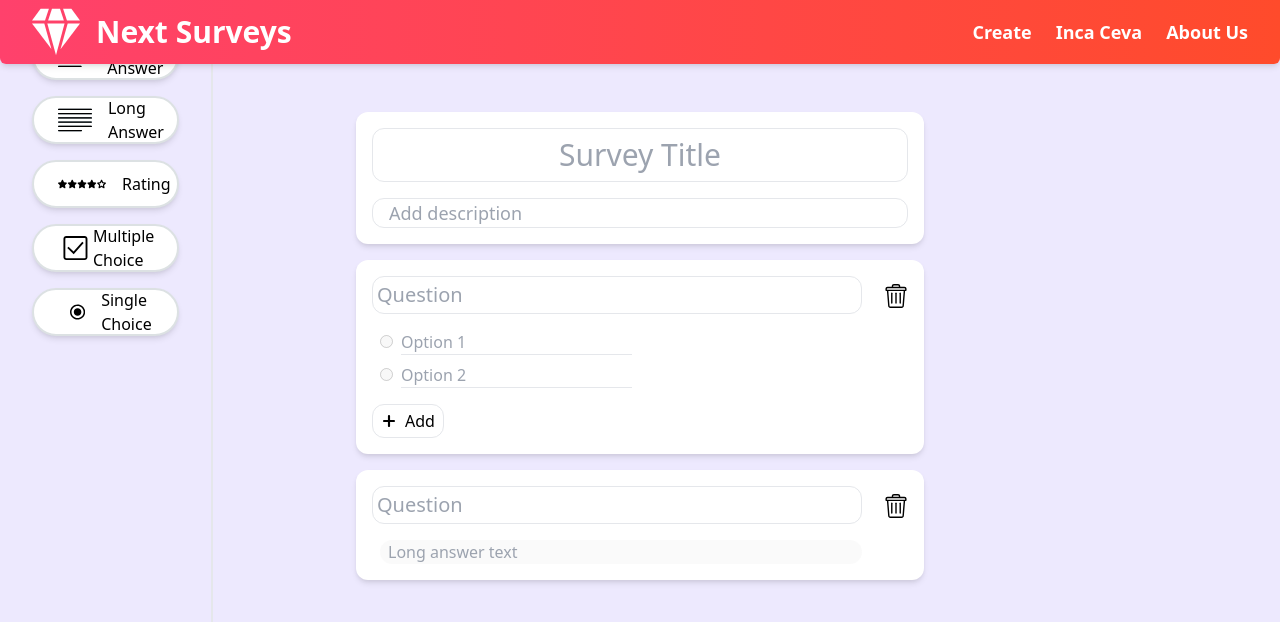
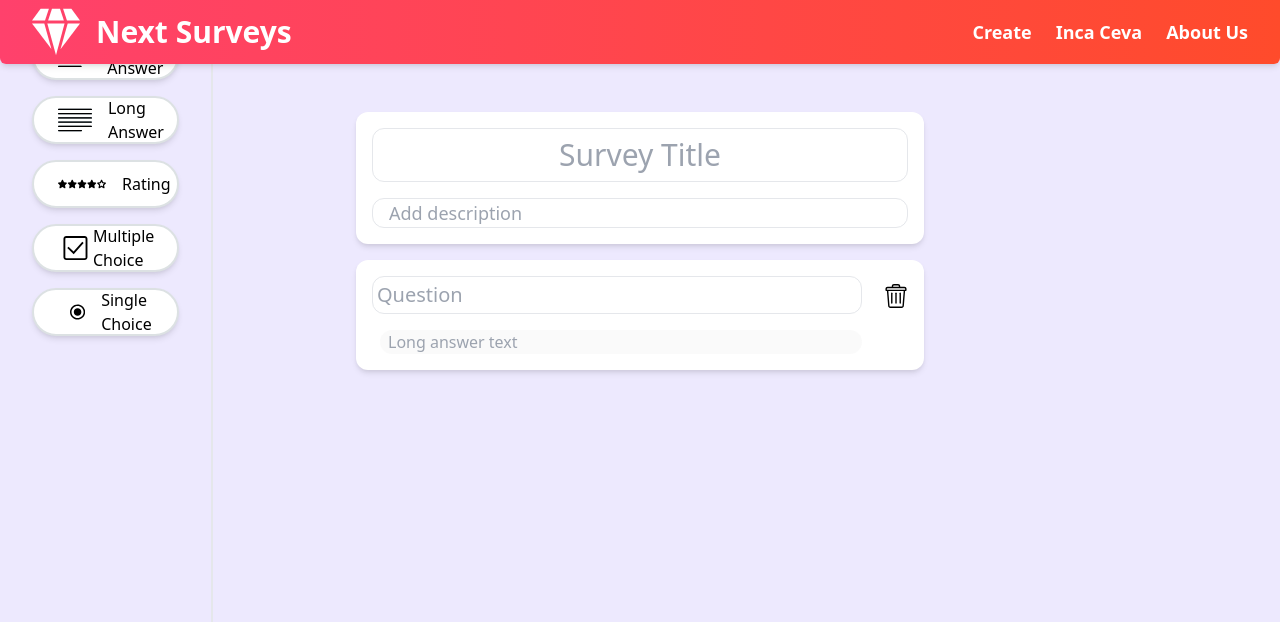
Before and after one commit to Spafi/online-surveys, a React (Create React App) app: page /create in a window 1280 px wide. Both pictures are taken after a click on the element "Long Answer". Shown: the top 622 px of the page. Built offline with nearby package versions, Linux system fonts and the light colour scheme; what tailwindcss-border-gradients would draw is missing.

Commit message:
Remove questions

```diff
--- a/src/components/surveyCreation/Question.js
+++ b/src/components/surveyCreation/Question.js
@@ -1,6 +1,6 @@
 import { ReactComponent as Add } from './icons/add.svg';
 import { ReactComponent as Trash } from './icons/trash.svg';
-const Question = ({ type }) => {
+const Question = ({ id, type, onRemove }) => {
 	let questionBody;
 	switch (type) {
 		case 'shortAnswer':
@@ -117,9 +117,11 @@ const Question = ({ type }) => {
 			questionBody = '';
 	}
 
+	return (
+		<div
 
-	return (
-		<div className='bg-white w-3/4 self-center rounded-xl p-4 shadow-md focus-within:shadow-xl focus-within:bg-gray-50 grid grid-cols-12 gap-4'>
+			className='bg-white w-3/4 self-center rounded-xl p-4 shadow-md focus-within:shadow-xl focus-within:bg-gray-50 grid grid-cols-12 gap-4'
+		>
 			<div className='col-span-11'>
 				<input
 					type='text'
@@ -128,8 +130,8 @@ const Question = ({ type }) => {
 				/>
 				{questionBody}
 			</div>
-			<div className='flex justify-end'>
-				<Trash className='w-6 h-6 mt-2' />
+			<div className='flex justify-end cursor-pointer'>
+				<Trash className='w-6 h-6 mt-2' onClick={() => onRemove(id)} />
 			</div>
 		</div>
 	);
--- a/src/components/surveyCreation/SurveyCreation.js
+++ b/src/components/surveyCreation/SurveyCreation.js
@@ -19,8 +19,6 @@ const SurveyCreation = () => {
 	const onChangeTitle = (e) => {
 		const title = e.target.value;
 		setTitle(title);
-		console.log(title);
-		console.log(questions);
 	};
 	const onChangeDescription = (e) => {
 		const description = e.target.value;
@@ -35,14 +33,25 @@ const SurveyCreation = () => {
 		});
 	};
 
+	const removeQuestion = (questionId) => {
+		const newQuestions = questions.filter(
+			(question) => question.id !== questionId
+		);
+		setQuestions(newQuestions);
+	};
+
 	return (
 		<div className='bg-purple-100 grid w-screen h-screen pt-16 grid-cols-6 scrollbar-thin scrollbar-thumb-gray-400 scrollbar-track-transparent overflow-y-scroll scrollbar-thumb-rounded-full scrollbar-track-rounded-full relative'>
+			{/* Left Buttons */}
 			<div className='fixed h-full w-1/6 col-span-1 p-8 flex flex-col gap-4 border-gradient-t-pink-orange border-r-2'>
 				<div
 					onClick={() =>
 						setQuestions([
 							...questions,
-							<Question key={UUIDv4()} id={UUIDv4()} type={'shortAnswer'} />,
+							{
+								id: UUIDv4(),
+								type: 'shortAnswer',
+							},
 						])
 					}
 					className='bg-white h-12 border-2 border-m-gray-lighter cursor-pointer shadow-md hover:shadow-xl flex items-center rounded-3xl pl-6 transition duration-300 ease-in-out transform hover:scale-110 hover:-translate-y-1'
@@ -55,7 +64,10 @@ const SurveyCreation = () => {
 					onClick={() =>
 						setQuestions([
 							...questions,
-							<Question key={UUIDv4()} id={UUIDv4()} type={'longAnswer'} />,
+							{
+								id: UUIDv4(),
+								type: 'longAnswer',
+							},
 						])
 					}
 					className='bg-white h-12 border-2 border-m-gray-lighter cursor-pointer shadow-md hover:shadow-xl flex items-center rounded-3xl pl-6 transition duration-500 ease-in-out transform hover:scale-110 hover:-translate-y-1'
@@ -68,7 +80,10 @@ const SurveyCreation = () => {
 					onClick={() =>
 						setQuestions([
 							...questions,
-							<Question key={UUIDv4()} id={UUIDv4()} type={'rating'} />,
+							{
+								id: UUIDv4(),
+								type: 'rating',
+							},
 						])
 					}
 					className='bg-white h-12 border-2 border-m-gray-lighter cursor-pointer shadow-md hover:shadow-xl flex items-center rounded-3xl pl-6 transition duration-500 ease-in-out transform hover:scale-110 hover:-translate-y-1'
@@ -81,7 +96,10 @@ const SurveyCreation = () => {
 					onClick={() =>
 						setQuestions([
 							...questions,
-							<Question key={UUIDv4()} id={UUIDv4()} type={'multipleChoice'} />,
+							{
+								id: UUIDv4(),
+								type: 'multipleChoice',
+							},
 						])
 					}
 					className='bg-white h-12 border-2 border-m-gray-lighter cursor-pointer shadow-md hover:shadow-xl flex items-center rounded-3xl pl-6 transition duration-500 ease-in-out transform hover:scale-110 hover:-translate-y-1'
@@ -94,7 +112,10 @@ const SurveyCreation = () => {
 					onClick={() =>
 						setQuestions([
 							...questions,
-							<Question key={UUIDv4()} id={UUIDv4()} type={'singleChoice'} />,
+							{
+								id: UUIDv4(),
+								type: 'singleChoice',
+							},
 						])
 					}
 					className='bg-white h-12 border-2 border-m-gray-lighter cursor-pointer shadow-md hover:shadow-xl flex items-center rounded-3xl pl-6 transition duration-500 ease-in-out transform hover:scale-110 hover:-translate-y-1'
@@ -103,6 +124,9 @@ const SurveyCreation = () => {
 					<p>Single Choice</p>
 				</div>
 			</div>
+			{/* END Left Buttons */}
+
+			{/* Survey Display */}
 			<div
 				id='surveyForm'
 				className='col-span-4 col-start-2 p-12 flex flex-col gap-4 '
@@ -121,10 +145,16 @@ const SurveyCreation = () => {
 						className='text-lg border rounded-xl px-4 outline-none w-full focus-within:border-m-pink'
 					/>
 				</div>
-
-				<Question type={'singleChoice'} />
-				{questions.map((question) => question)}
+				{questions.map((question) => (
+					<Question
+						id={question.id}
+						key={question.id}
+						type={question.type}
+						onRemove={removeQuestion}
+					/>
+				))}
 			</div>
+			{/* END Survey Display */}
 		</div>
 	);
 };
```
